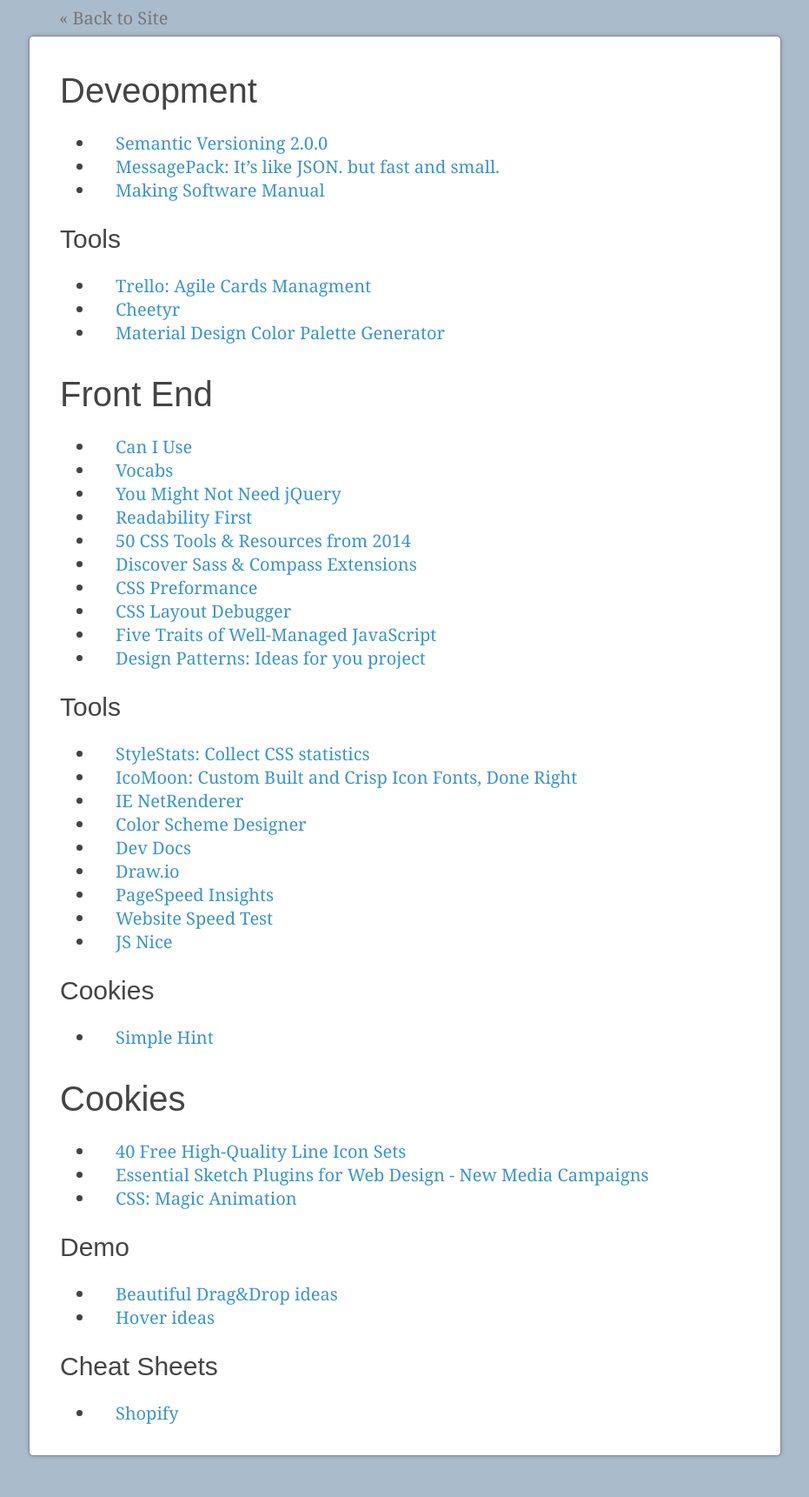
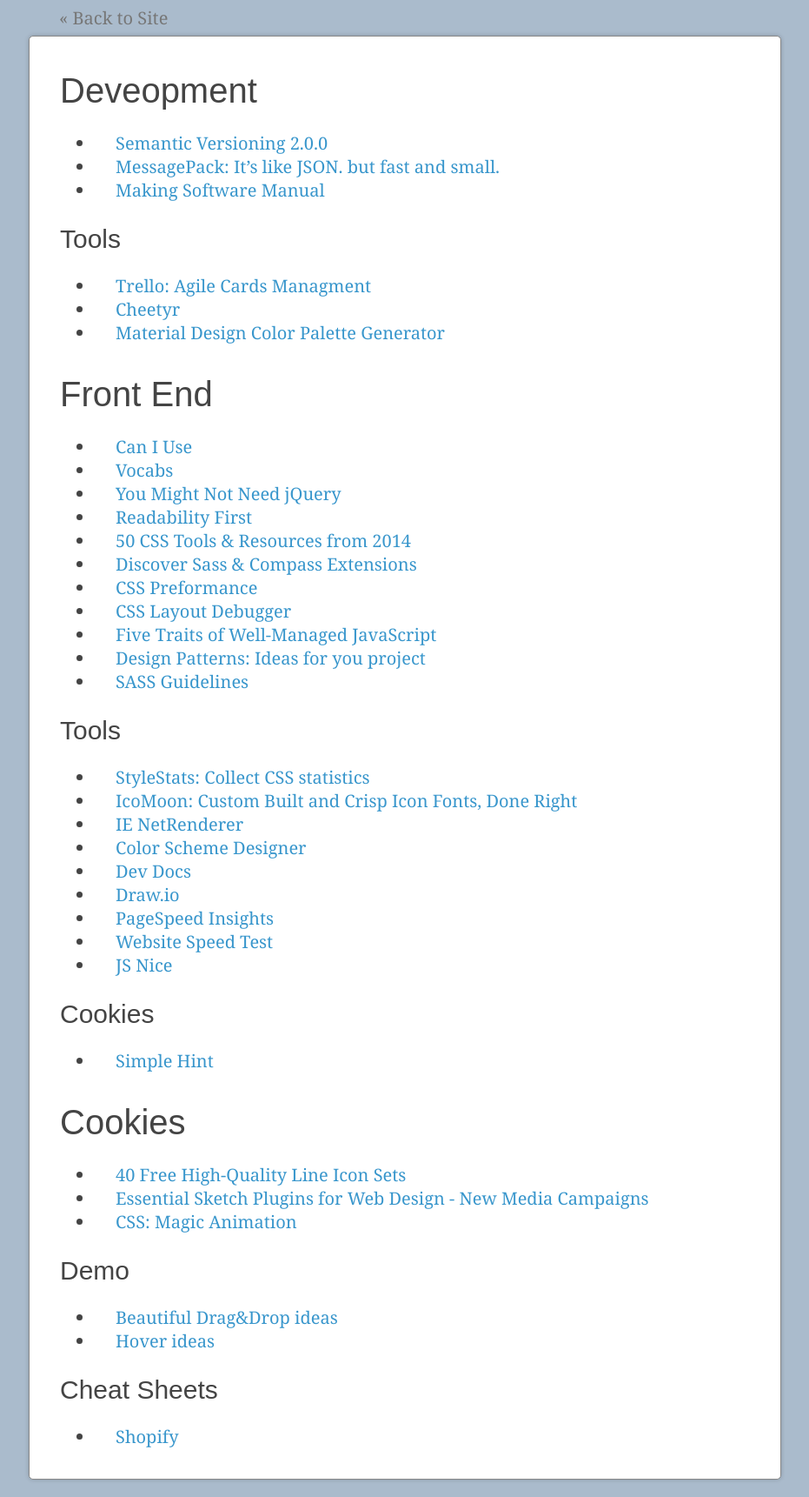
Before and after one commit to gordio/gordio.github.io, a Jekyll site: the page built from links.md, in a window 1280 px wide. Shown: the whole page at 87% size, without its empty margins (174-1105 px from the left). Built offline with Jekyll 4.4.1, drawn with Linux system fonts in a browser that asks for light colours; nearby versions of some CDN libraries; before the commit the page ends 1694 px from its top, so only the background shows below that.

Commit message:
add: SASS Guidelines link

```diff
--- a/links.md
+++ b/links.md
@@ -28,6 +28,7 @@
 - [CSS Layout Debugger](https://gist.github.com/addyosmani/fd3999ea7fce242756b1)
 - [Five Traits of Well-Managed JavaScript](http://www.ifwe.co/blog/posts/five-traits-of-well-managed-javascript/)
 - [Design Patterns: Ideas for you project](http://codepen.io/patterns/)
+- [SASS Guidelines](http://sass-guidelin.es/)
 
 Tools
 -----
```
